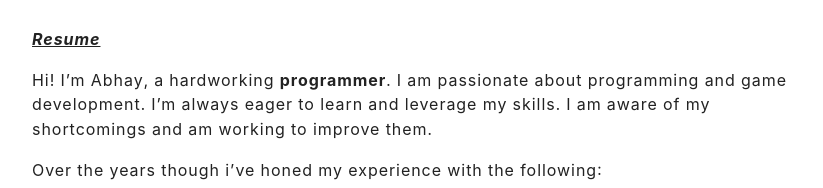
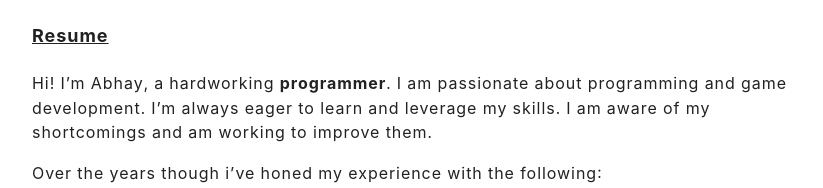
Before and after one commit to AbhayJoshi-Dev/abhayjoshi-dev.github.io, a plain HTML site: page about/index.html in a window 1280 px wide. Shown: the part 241-429 px from the top of the page, 228-1051 px from the left. Drawn offline with nearby package versions, Linux system fonts and the light colour scheme; a web font is replaced by a local one.

Commit message:
Add files via upload

```diff
--- a/about/index.html
+++ b/about/index.html
@@ -5,8 +5,7 @@
 <meta http-equiv="X-UA-Compatible" content="ie=edge">
 <meta name="viewport" content="width=device-width, initial-scale=1, shrink-to-fit=no">
 <meta name="author" content="map[name:Abhay Joshi]">
-<meta name="description" content="Resume
-Hi! I&amp;rsquo;m Abhay, a hardworking programmer. I am passionate about programming and game development. I&amp;rsquo;m always eager to learn and leverage my skills. I am aware of my shortcomings and am working to improve them.
+<meta name="description" content="Resume Hi! I&amp;rsquo;m Abhay, a hardworking programmer. I am passionate about programming and game development. I&amp;rsquo;m always eager to learn and leverage my skills. I am aware of my shortcomings and am working to improve them.
 Over the years though i&amp;rsquo;ve honed my experience with the following:
 Languages: C/C&#43;&#43;, C#. Version Control Software: Git Project Management Tools: Trello Software: Visual Studio, Visual Studio Code. Engines: Unity and other industry leading proprietary technologies." />
 <meta name="keywords" content="" />
@@ -42,8 +41,7 @@ Languages: C/C&#43;&#43;, C#. Version Control Software: Git Project Management T
 
 
 <meta itemprop="name" content="About">
-<meta itemprop="description" content="Resume
-Hi! I&rsquo;m Abhay, a hardworking programmer. I am passionate about programming and game development. I&rsquo;m always eager to learn and leverage my skills. I am aware of my shortcomings and am working to improve them.
+<meta itemprop="description" content="Resume Hi! I&rsquo;m Abhay, a hardworking programmer. I am passionate about programming and game development. I&rsquo;m always eager to learn and leverage my skills. I am aware of my shortcomings and am working to improve them.
 Over the years though i&rsquo;ve honed my experience with the following:
 Languages: C/C&#43;&#43;, C#. Version Control Software: Git Project Management Tools: Trello Software: Visual Studio, Visual Studio Code. Engines: Unity and other industry leading proprietary technologies."><meta itemprop="datePublished" content="2014-04-09T00:00:00+00:00" />
 <meta itemprop="dateModified" content="2014-04-09T00:00:00+00:00" />
@@ -53,16 +51,14 @@ Languages: C/C&#43;&#43;, C#. Version Control Software: Git Project Management T
 <meta name="twitter:image" content="https://abhayjoshi-dev.github.io"/>
 
 <meta name="twitter:title" content="About"/>
-<meta name="twitter:description" content="Resume
-Hi! I&rsquo;m Abhay, a hardworking programmer. I am passionate about programming and game development. I&rsquo;m always eager to learn and leverage my skills. I am aware of my shortcomings and am working to improve them.
+<meta name="twitter:description" content="Resume Hi! I&rsquo;m Abhay, a hardworking programmer. I am passionate about programming and game development. I&rsquo;m always eager to learn and leverage my skills. I am aware of my shortcomings and am working to improve them.
 Over the years though i&rsquo;ve honed my experience with the following:
 Languages: C/C&#43;&#43;, C#. Version Control Software: Git Project Management Tools: Trello Software: Visual Studio, Visual Studio Code. Engines: Unity and other industry leading proprietary technologies."/>
 
 
 
     <meta property="og:title" content="About" />
-<meta property="og:description" content="Resume
-Hi! I&rsquo;m Abhay, a hardworking programmer. I am passionate about programming and game development. I&rsquo;m always eager to learn and leverage my skills. I am aware of my shortcomings and am working to improve them.
+<meta property="og:description" content="Resume Hi! I&rsquo;m Abhay, a hardworking programmer. I am passionate about programming and game development. I&rsquo;m always eager to learn and leverage my skills. I am aware of my shortcomings and am working to improve them.
 Over the years though i&rsquo;ve honed my experience with the following:
 Languages: C/C&#43;&#43;, C#. Version Control Software: Git Project Management Tools: Trello Software: Visual Studio, Visual Studio Code. Engines: Unity and other industry leading proprietary technologies." />
 <meta property="og:type" content="article" />
@@ -152,7 +148,7 @@ Languages: C/C&#43;&#43;, C#. Version Control Software: Git Project Management T
 
 
             <div class="post-content">
-                <p><a href="https://drive.google.com/file/d/1Z0udSIUKlG5jYUrcPPYX1No037FvX453/view?usp=sharing" target="_blank" rel="noopener"><em><strong>Resume</strong></em></a></p>
+                <h4 id="resumehttpsdrivegooglecomfiled1z0udsiuklg5jyurcppyx1no037fvx453viewuspsharing"><a href="https://drive.google.com/file/d/1Z0udSIUKlG5jYUrcPPYX1No037FvX453/view?usp=sharing" target="_blank" rel="noopener">Resume</a></h4>
 <p>Hi! I&rsquo;m Abhay, a hardworking <strong>programmer</strong>. I am passionate about programming and game development. I&rsquo;m always eager to learn and leverage my skills. I am aware of my shortcomings and am working to improve them.</p>
 <p>Over the years though i&rsquo;ve honed my experience with the following:</p>
 <ul>
--- a/index.xml
+++ b/index.xml
@@ -97,8 +97,7 @@ Rescue Game by Abhay_Joshi, Abhishek Joshi </description>
       <pubDate>Wed, 09 Apr 2014 00:00:00 +0000</pubDate>
 
       <guid>https://abhayjoshi-dev.github.io/about/</guid>
-      <description>Resume
-Hi! I&amp;rsquo;m Abhay, a hardworking programmer. I am passionate about programming and game development. I&amp;rsquo;m always eager to learn and leverage my skills. I am aware of my shortcomings and am working to improve them.
+      <description>Resume Hi! I&amp;rsquo;m Abhay, a hardworking programmer. I am passionate about programming and game development. I&amp;rsquo;m always eager to learn and leverage my skills. I am aware of my shortcomings and am working to improve them.
 Over the years though i&amp;rsquo;ve honed my experience with the following:
 Languages: C/C++, C#. Version Control Software: Git Project Management Tools: Trello Software: Visual Studio, Visual Studio Code. Engines: Unity and other industry leading proprietary technologies.</description>
     </item>
```
